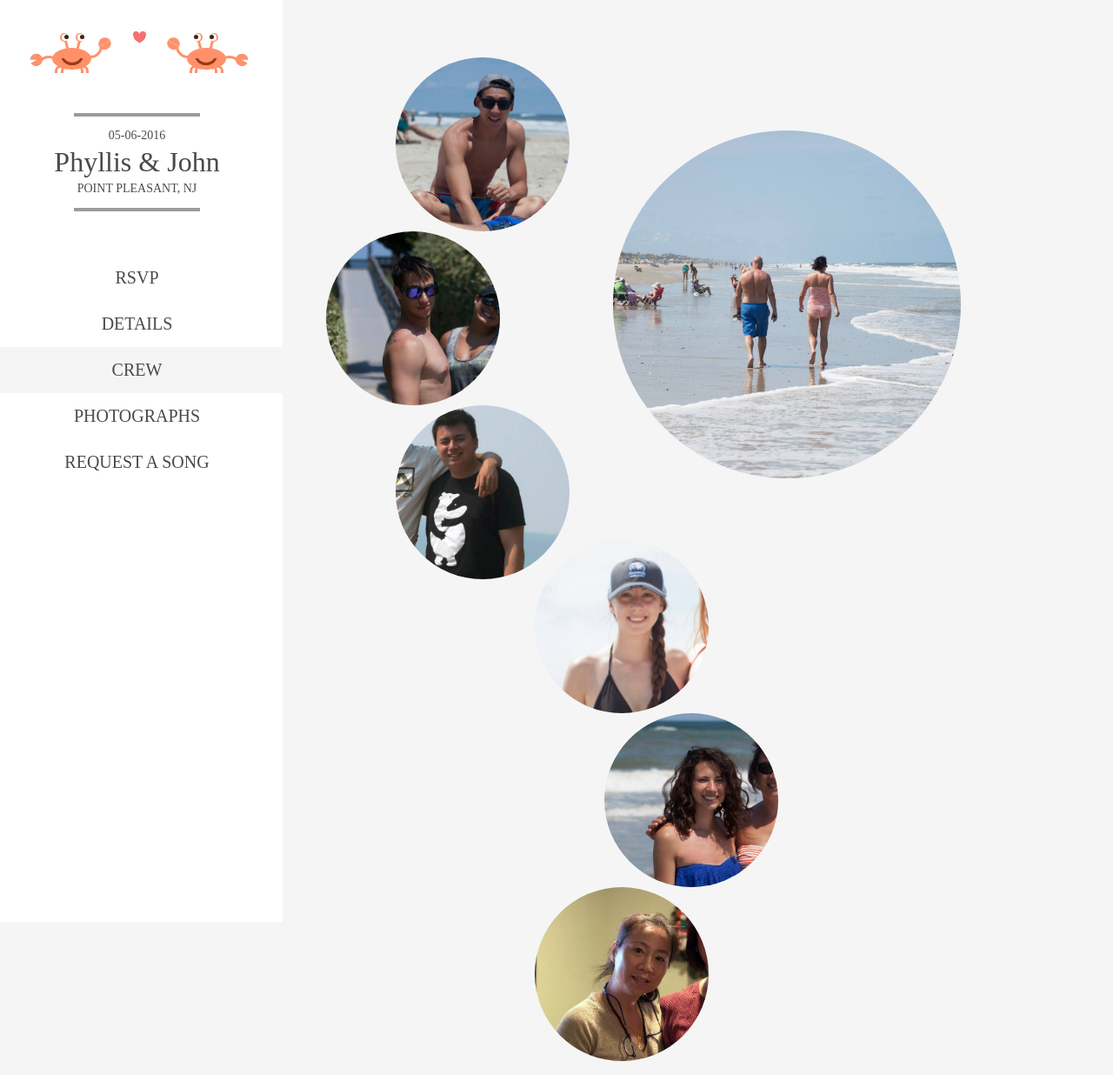
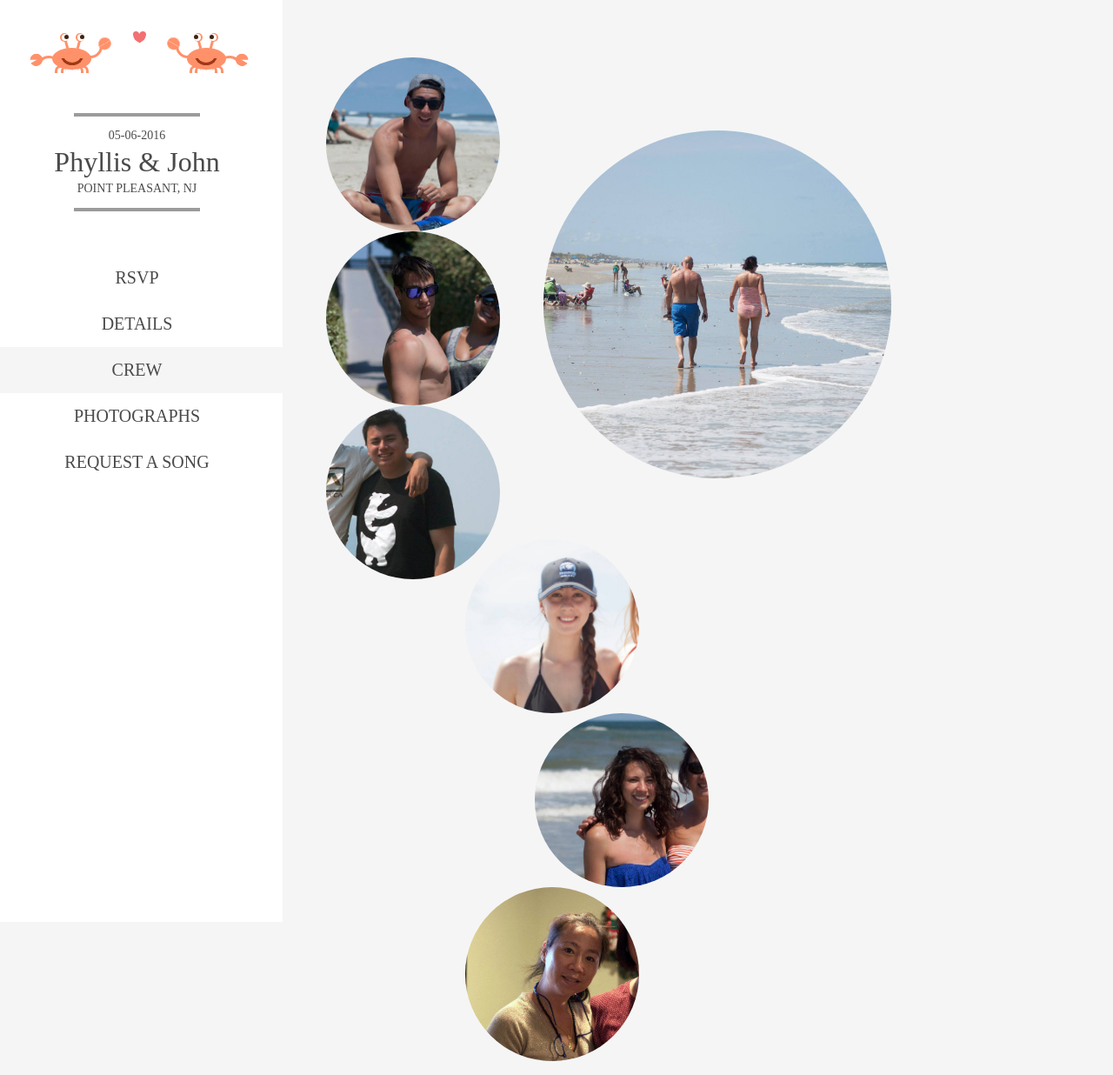
Before and after one commit to phyllisandjohn/phyllisandjohn.github.io, a Jekyll site: the page crew/index.html, which Jekyll copies as it is, in a window 1280 px wide. Shown: the whole page at 87% size. Built offline with Jekyll 4.4.1, drawn with Linux system fonts in a browser that asks for light colours.

Commit message:
Update crew.css

```diff
--- a/css/crew.css
+++ b/css/crew.css
@@ -75,7 +75,7 @@
 }
 
 .groom .supporting-1, .groom .supporting-3 {
-  margin-left: 80px;
+  margin-left: 0px;
 }
 
 .bride .supporting-1, .bride .supporting-3 {
```
